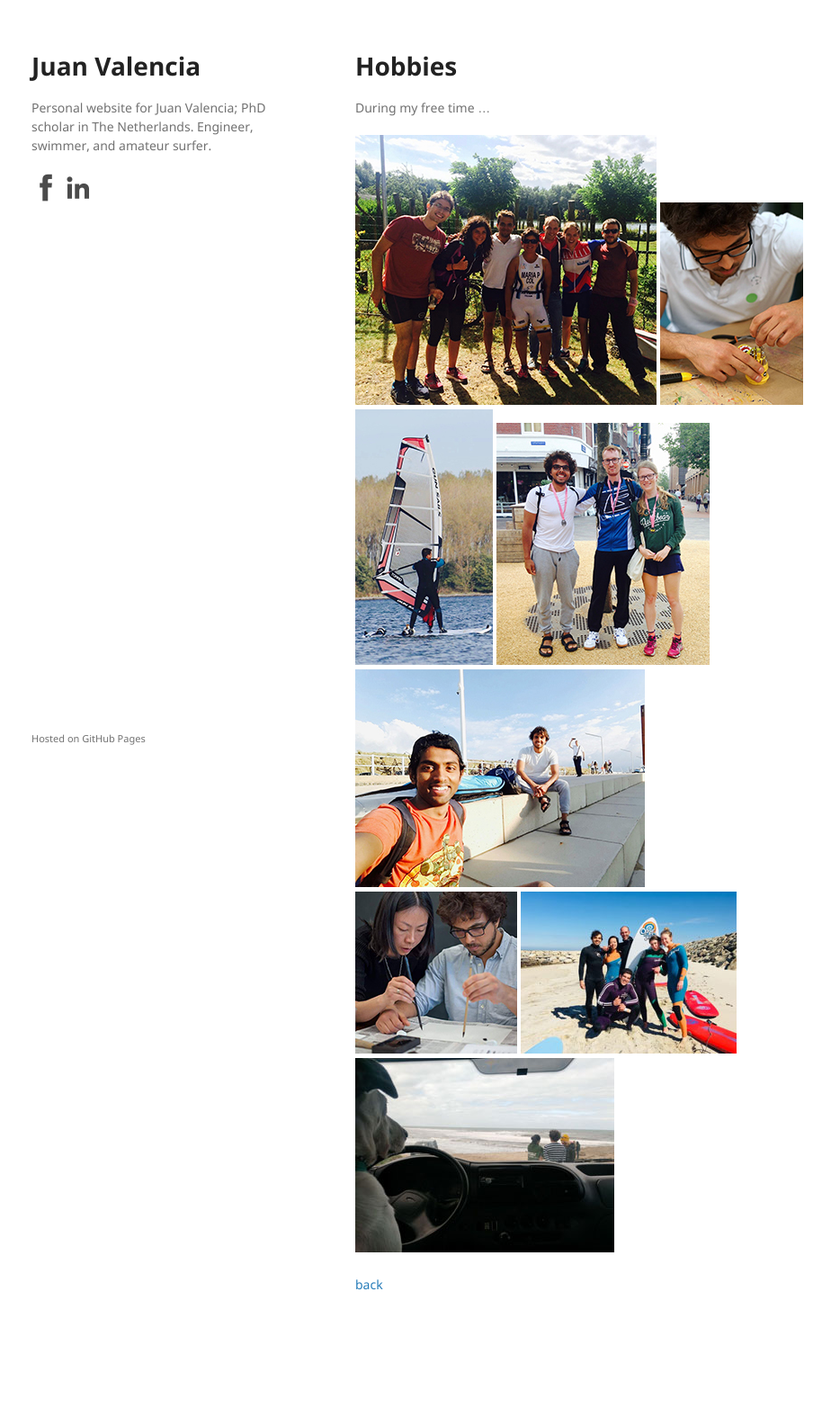
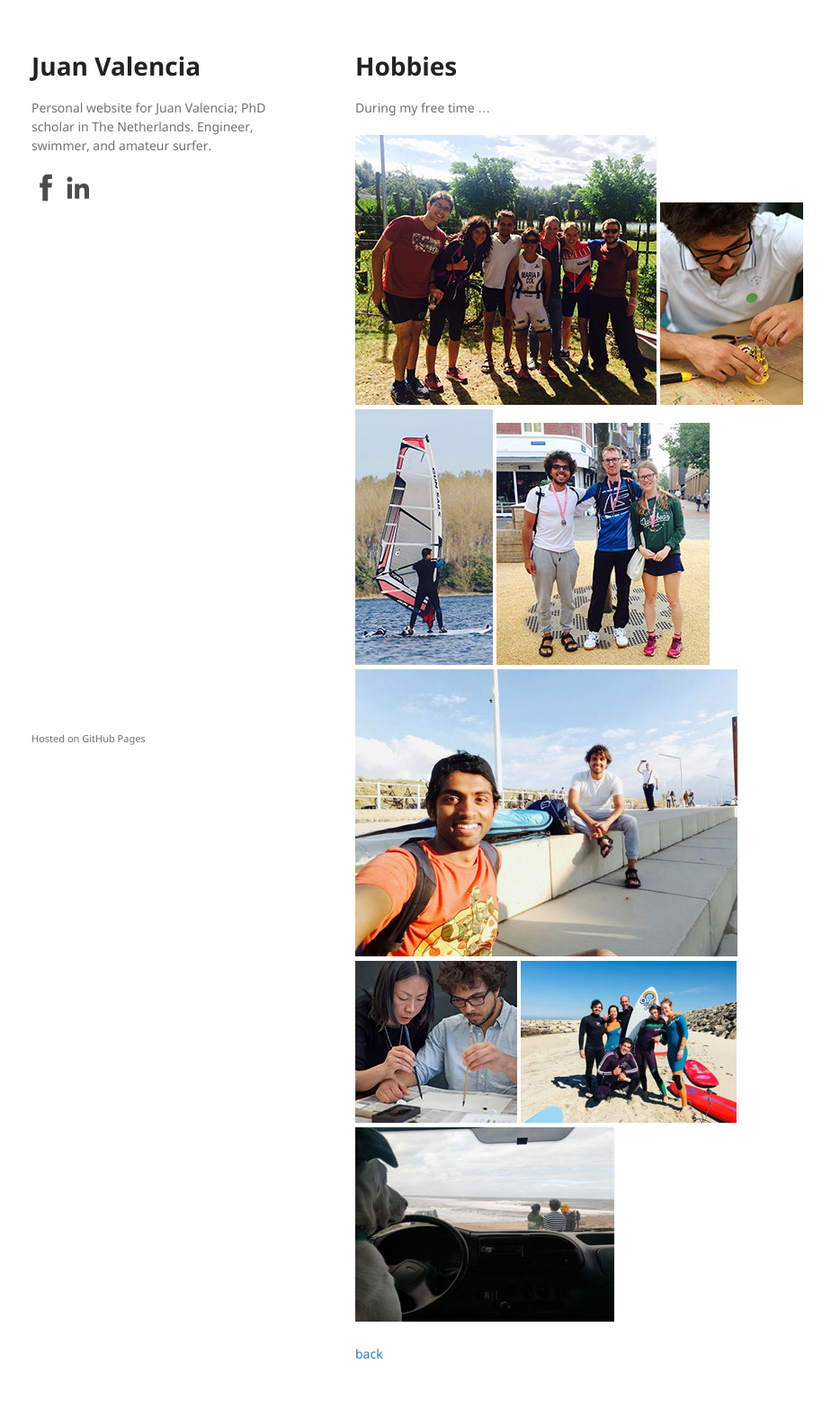
Before and after one commit to juanvalen15/juanvalen15.github.io, a Jekyll site: the page built from hobbies.md, in a window 1280 px wide. Shown: the whole page at 90% size, without its empty margins (175-1099 px from the left). Built offline with Jekyll 4.4.1, drawn with Linux system fonts in a browser that asks for light colours; our own code applies the rules of GitHub Pages for plain Markdown files; before the commit the page ends 1508 px from its top, so only the background shows below that.

Commit message:
updated hobbies

```diff
--- a/hobbies.md
+++ b/hobbies.md
@@ -10,7 +10,7 @@ During my free time ...
 ![](hb2_0P33x.jpg)
 ![](hb3_0P5x.jpg)
 ![](hb4_0P33x.jpg)
-![](hb5_0P5x.jpg)
+![](hb5_0P33x.jpg)
 ![](hb6_0P5x.jpg)
 ![](hb7_0P25x.jpg)
 ![](hb8_0P25x.jpg)
```
Also changed, not shown: hb5_0P33x.jpg (added).
